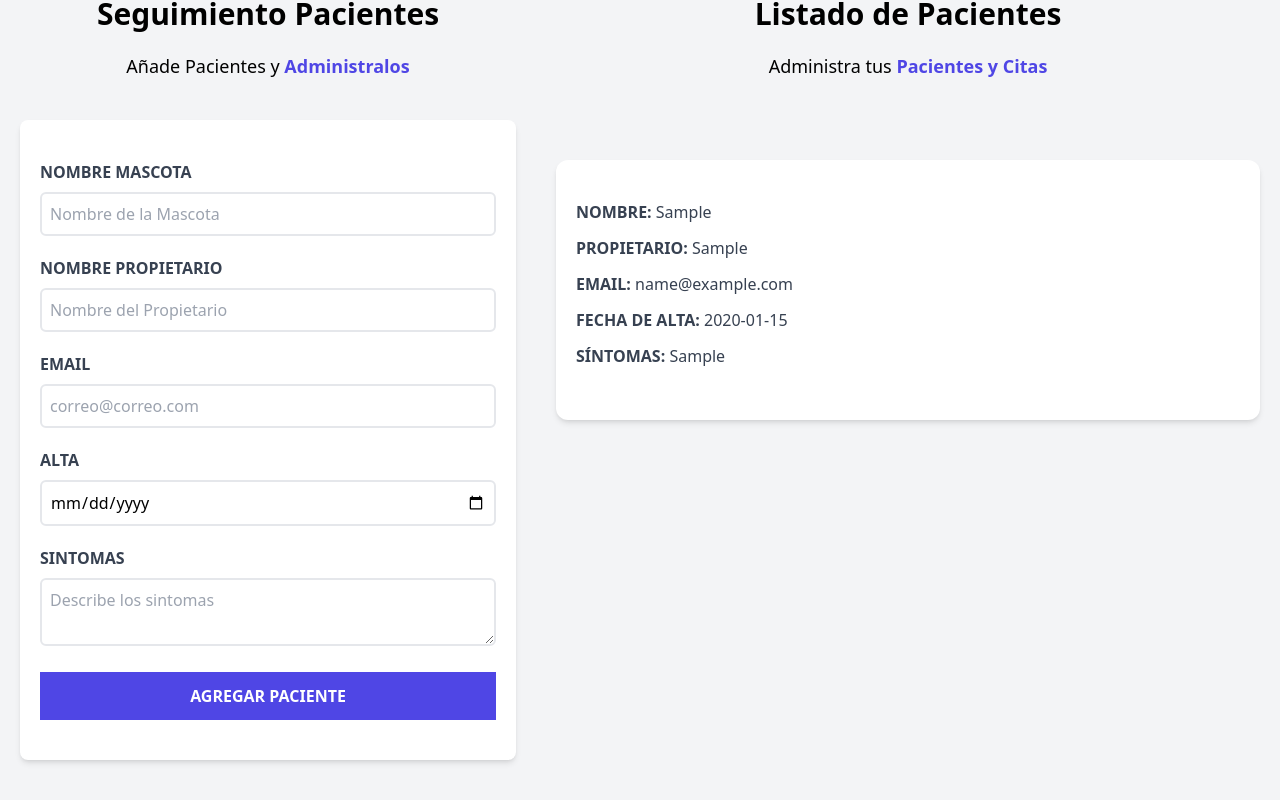
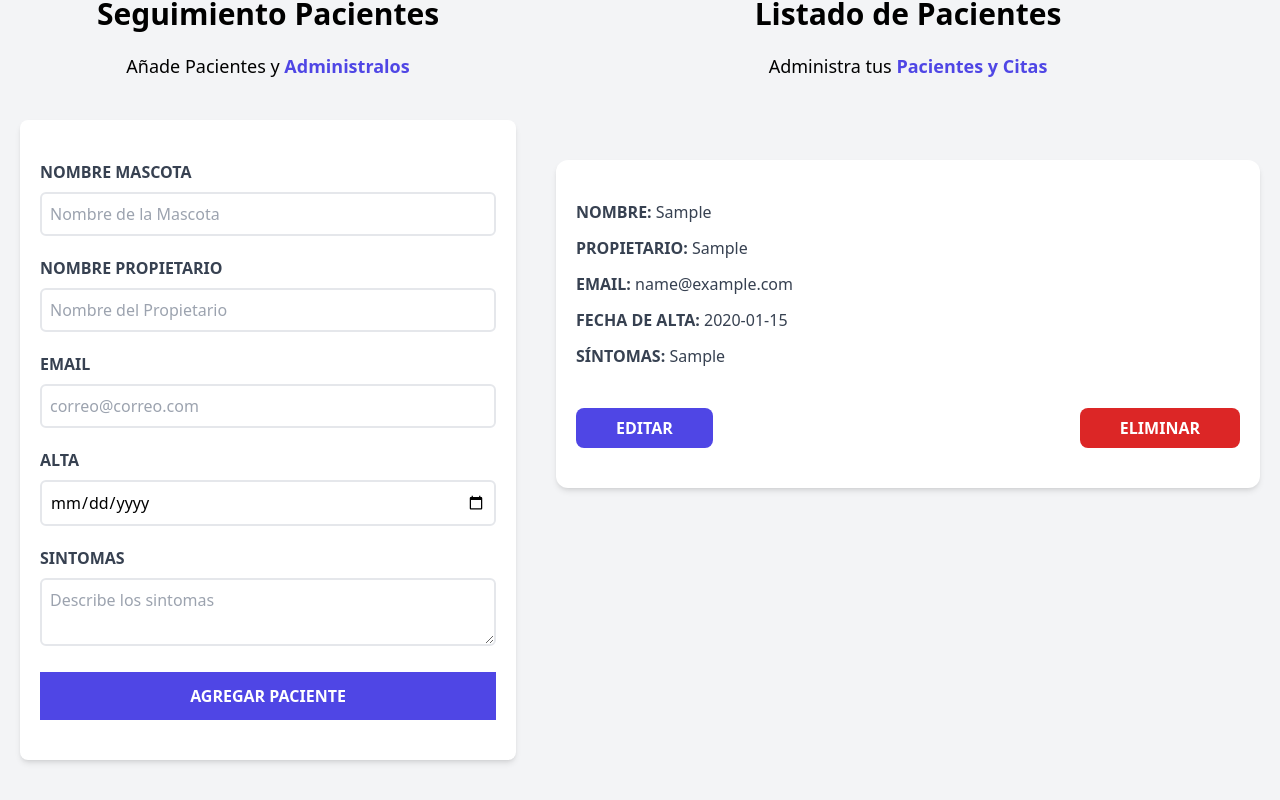
Before and after one commit to oscarandresdav/citas-react, a React (Vite) app: page / in a window 1280 px wide. Both pictures are taken after typing "Sample", "Sample", "name@example.com", "2020-01-15", "Sample" into the empty fields and a click on the input "Agregar Paciente". Shown: the part 180-980 px from the top of the page. Built offline with nearby package versions, Linux system fonts and the light colour scheme.

Commit message:
Creando botones de Editar y eliminar

```diff
--- a/src/components/Paciente.jsx
+++ b/src/components/Paciente.jsx
@@ -26,6 +26,18 @@
         Síntomas: {''}
         <span className="font-normal normal-case">{sintomas}</span>
       </p>
+
+      <div className='flex justify-between mt-10'>
+        <button type='button'
+                className='py-2 px-10 bg-indigo-600 hover:bg-indigo-700 text-white font-bold uppercase rounded-lg'>
+          Editar
+        </button>
+        <button type='button'
+                className='py-2 px-10 bg-red-600 hover:bg-red-700 text-white font-bold uppercase rounded-lg'>
+          Eliminar
+        </button>
+      </div>
+
     </div>
   )
 }
```
Lines whose indentation alone changed are shown as unchanged.
